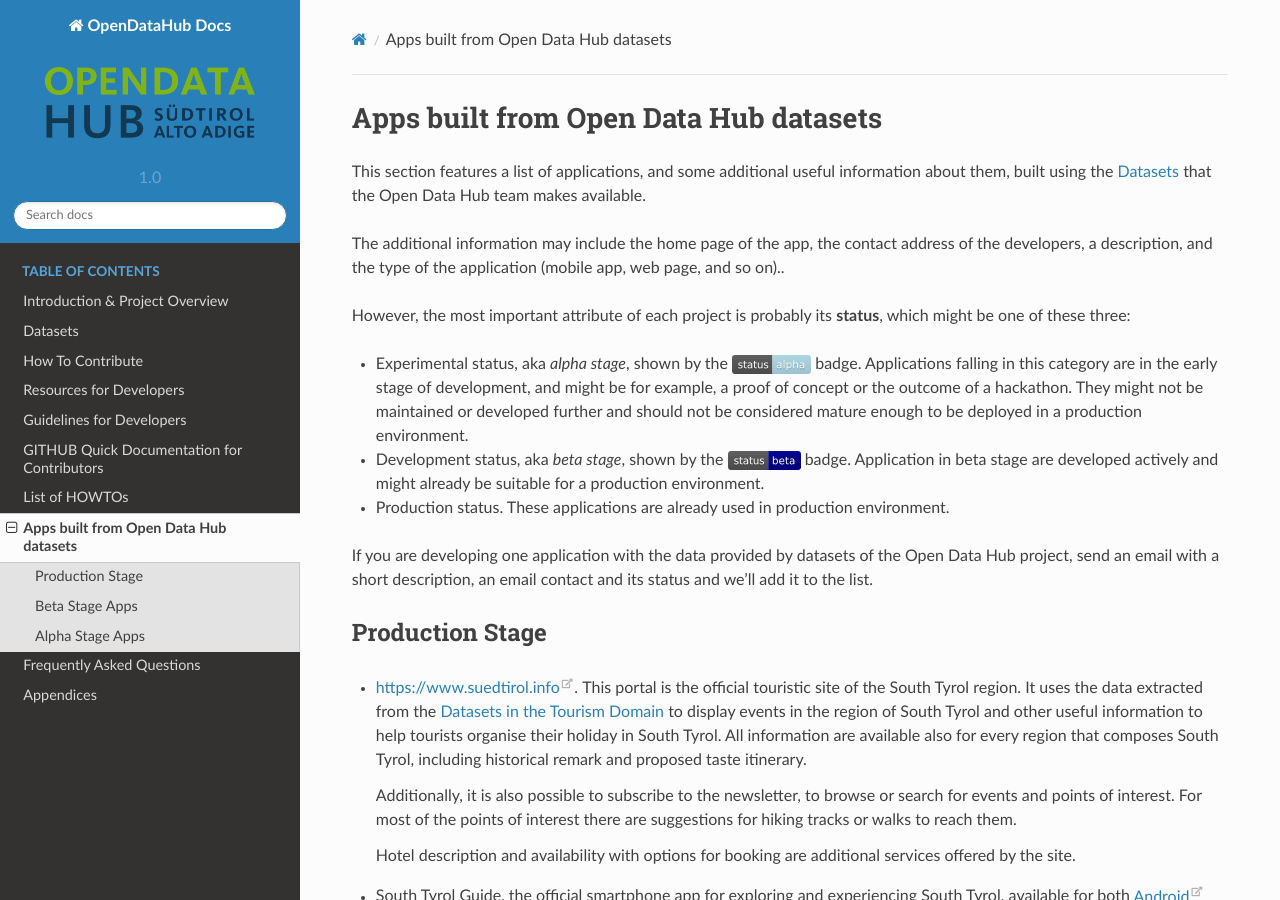
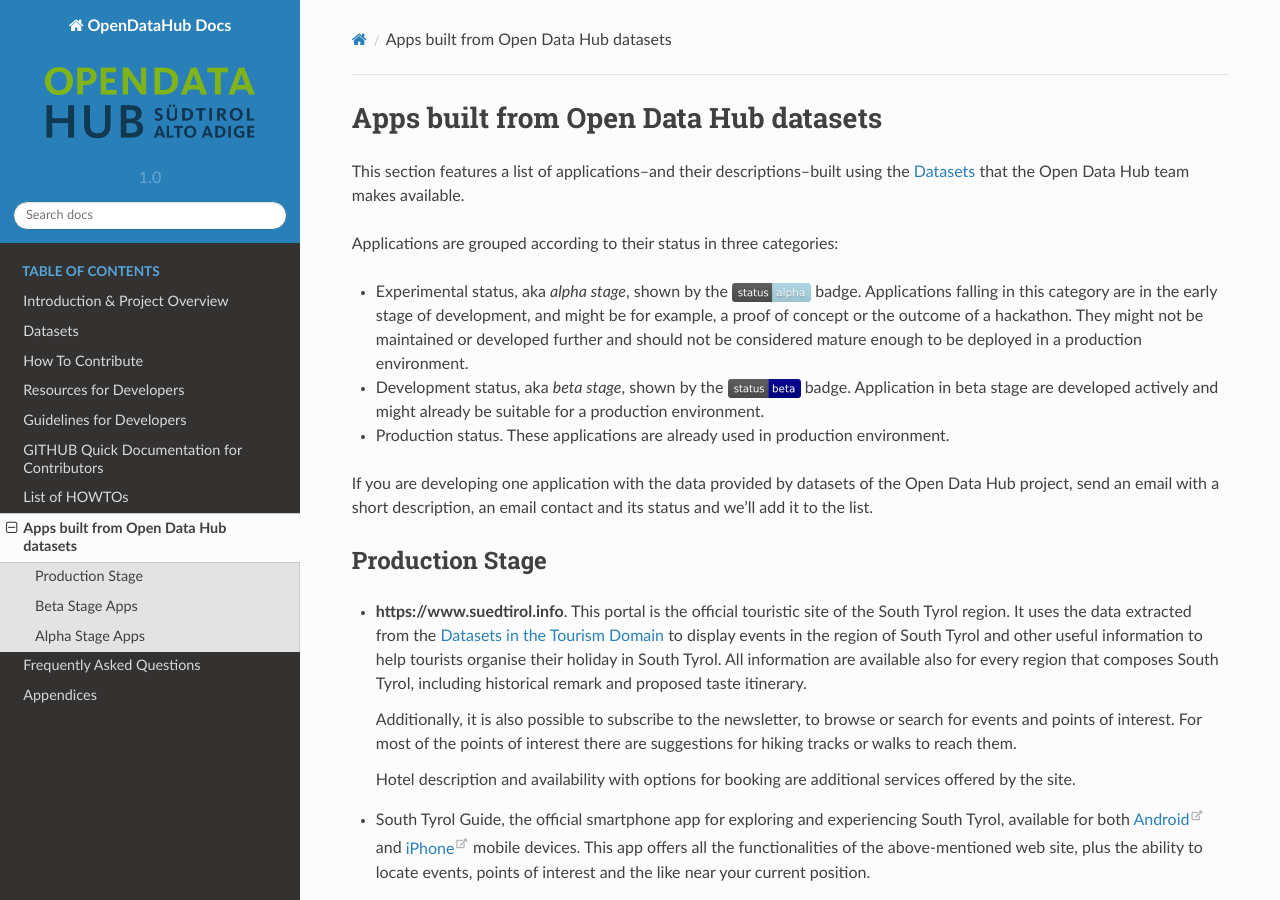
Before and after one commit to noi-techpark/odh-docs, a Sphinx documentation site: the page built from source/applist.rst, in a window 1280 px wide and 900 px high. Built offline with Sphinx 7.4.7 and the Read the Docs theme 2.0.0, drawn with Linux system fonts in a browser that asks for light colours.

Commit message:
implemented Piiit's feedback #55

```diff
--- a/source/applist.rst
+++ b/source/applist.rst
@@ -3,16 +3,11 @@
 Apps built from |ODH| datasets
 ==============================
 
-This section features a list of applications, and some additional
-useful information about them, built using the :doc:`datasets` that
-the |odh| team makes available.
+This section features a list of applications--and their
+descriptions--built using the :doc:`datasets` that the |odh| team
+makes available.
 
-The additional information may include the home page of the app, the
-contact address of the developers, a description, and the type of the
-application (mobile app, web page, and so on)..
-
-However, the most important attribute of each project is probably its
-:strong:`status`, which might be one of these three:
+Applications are grouped according to their status in three categories:
 
 * Experimental status, aka `alpha stage`, shown by the |alpha|
   badge. Applications falling in this category are in the early stage
@@ -34,13 +29,13 @@ an email contact and its status and we'll add it to the list.
 Production Stage
 ----------------
 
-* https://www.suedtirol.info.  This portal is the official touristic
-  site of the South Tyrol region. It uses the data extracted from the
-  :ref:`tourism-datasets` to display events in the region of South
-  Tyrol and other useful information to help tourists organise their
-  holiday in South Tyrol. All information are available also for every
-  region that composes South Tyrol, including historical remark and
-  proposed taste itinerary.
+* :strong:`https://www.suedtirol.info`.  This portal is the official
+  touristic site of the South Tyrol region. It uses the data extracted
+  from the :ref:`tourism-datasets` to display events in the region of
+  South Tyrol and other useful information to help tourists organise
+  their holiday in South Tyrol. All information are available also for
+  every region that composes South Tyrol, including historical remark
+  and proposed taste itinerary.
 
   Additionally, it is also possible to subscribe to the newsletter, to
   browse or search for events and points of interest. For most of the
```
